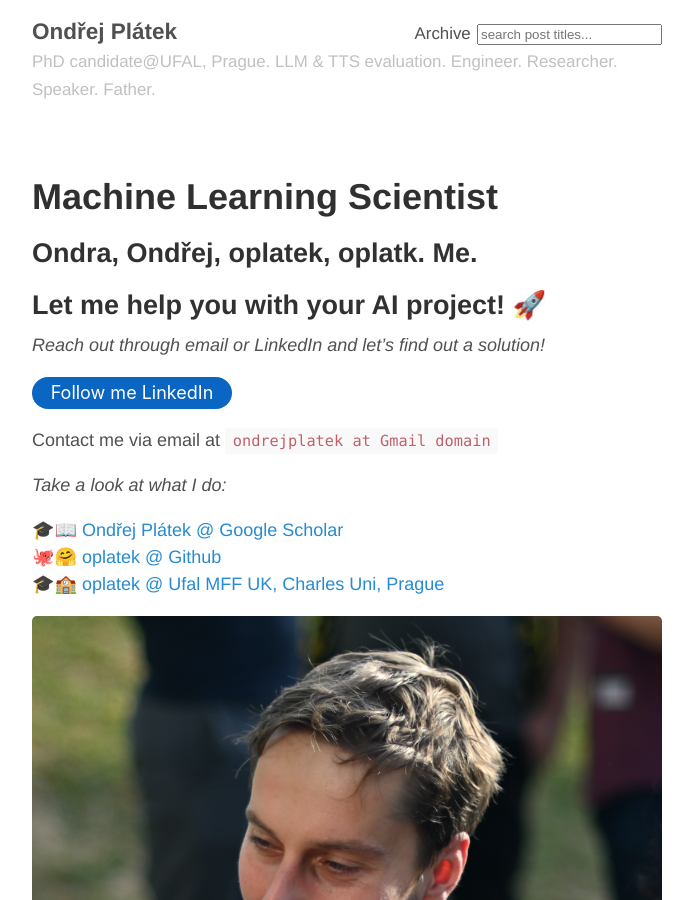
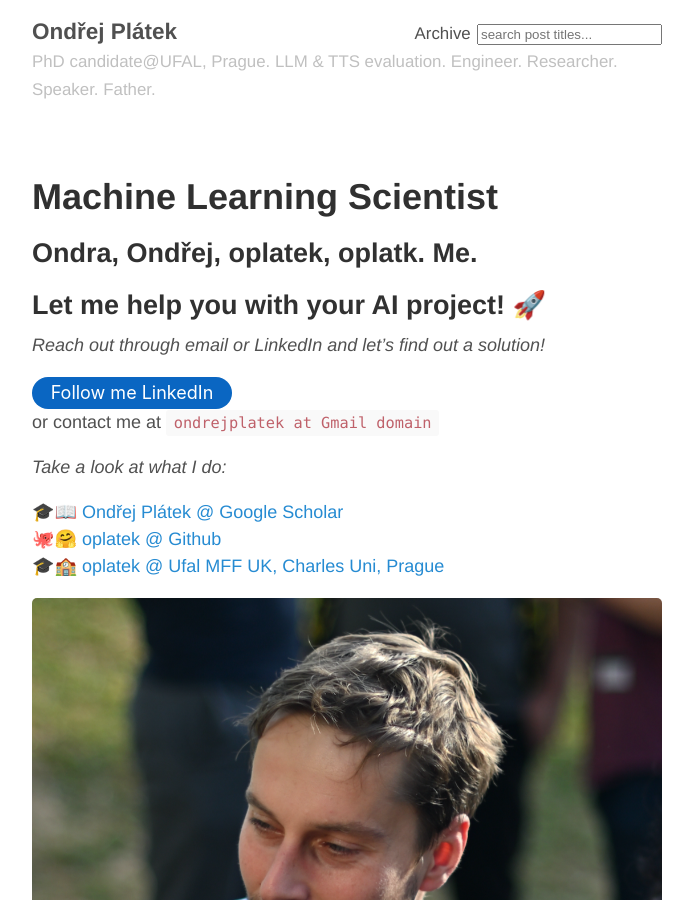
Before and after one commit to oplatek/oplatek.github.io, a Jekyll site: the page built from index.md, in a window 1280 px wide and 900 px high. Shown: the whole window, without its empty margins (293-986 px from the left). Built offline with Jekyll 4.4.1, drawn with Linux system fonts in a browser that asks for light colours.

Commit message:
singleline

```diff
--- a/index.md
+++ b/index.md
@@ -25,8 +25,7 @@ _Reach out through email or LinkedIn and let's find out a solution!_
 		font-family: "SF Pro Text", Helvetica, sans-serif;
 	}
 </style><a class="libutton" href="https://www.linkedin.com/comm/mynetwork/discovery-see-all?usecase=PEOPLE_FOLLOWS&followMember=ondrejplatek" target="_blank">Follow me LinkedIn</a>
-
-Contact me via email at `ondrejplatek at Gmail domain`
+or contact me at `ondrejplatek at Gmail domain`
 
 _Take a look at what I do:_
 
```
